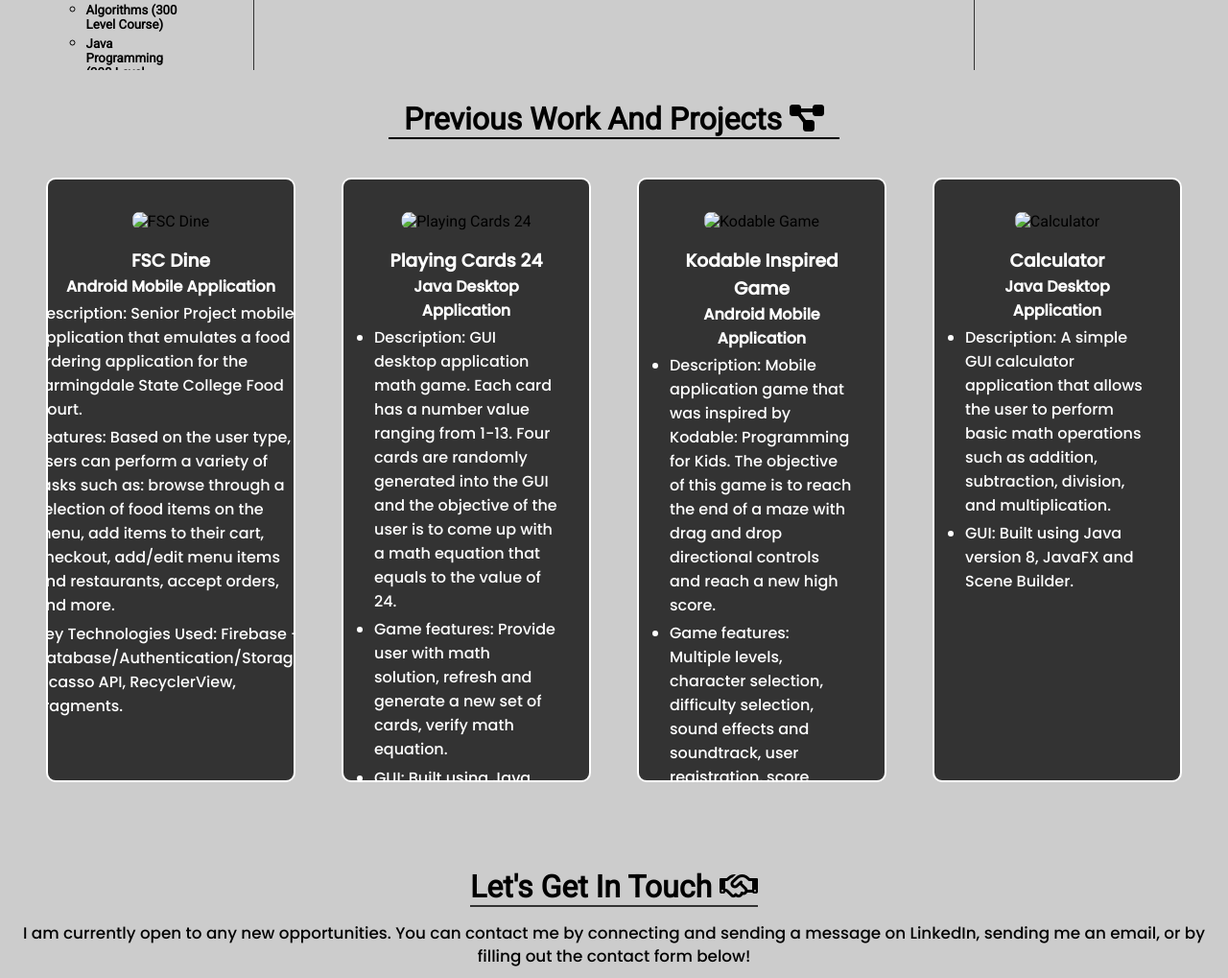
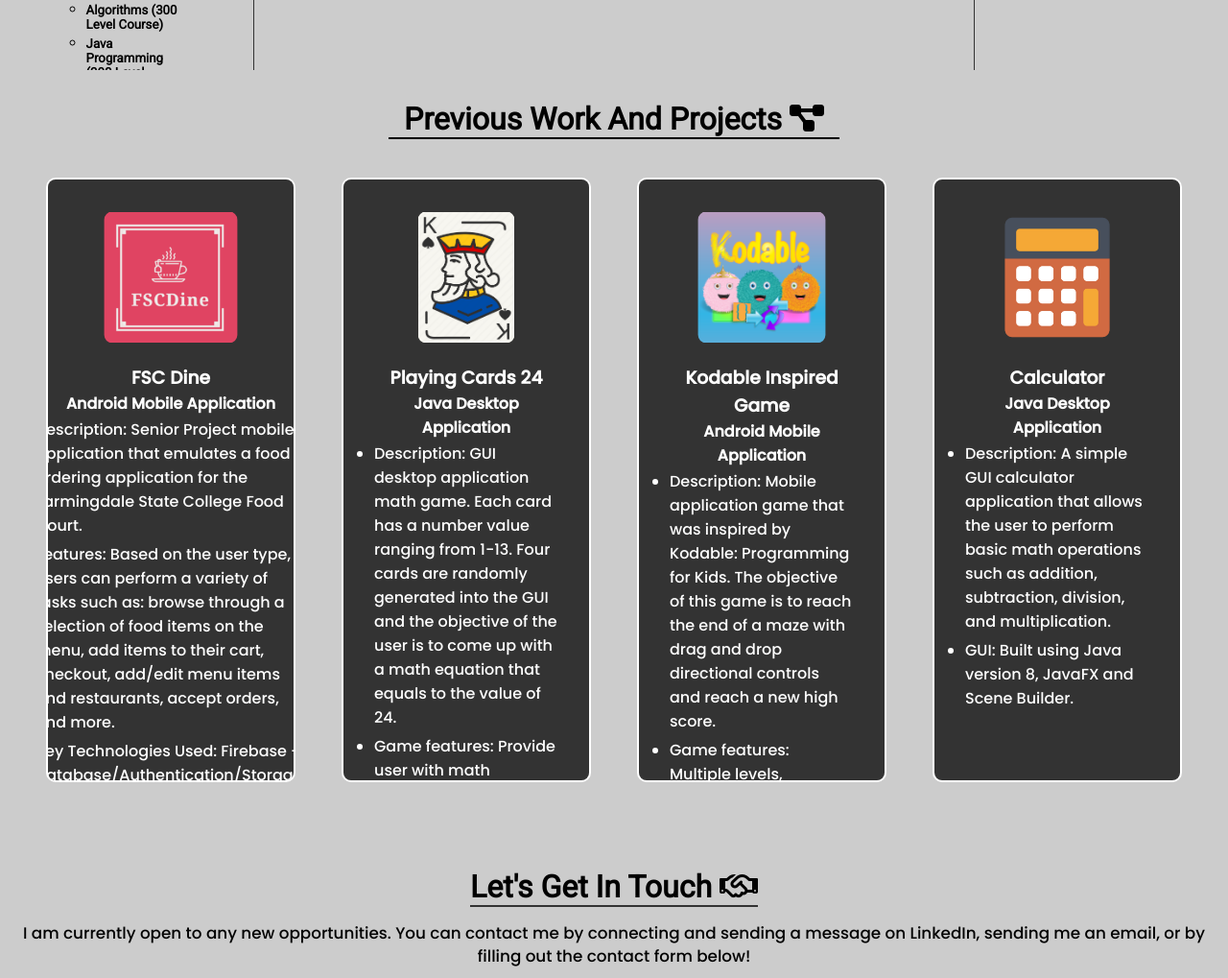
Before and after one commit to phillipmoreno/Portfolio-Website, a website: page dist/index.html in a window 1280 px wide. Shown: the part 1527-2546 px from the top of the page at 96% size. Drawn offline with nearby package versions, Linux system fonts and the light colour scheme; the site is published under a folder, as on GitHub Pages, so addresses that start at the root find nothing.

Commit message:
Updated image source for projects

```diff
--- a/dist/index.html
+++ b/dist/index.html
@@ -201,7 +201,7 @@
         <div class="project-column">
           <div class="project-flex">
             <div class="project-image">
-              <img src="/dist/img/project_img/fsc_dine_logo.png" alt="FSC Dine">
+              <img src="img/project_img/fsc_dine_logo.png" alt="FSC Dine">
             </div>
             <div class="project-description">
               <h3>FSC Dine</h3>
@@ -217,7 +217,7 @@
         <div class="project-column">
           <div class="project-flex">
             <div class="project-image">
-              <img src="/dist/img/project_img/king_card.png" alt="Playing Cards 24">
+              <img src="img/project_img/king_card.png" alt="Playing Cards 24">
             </div>
             <div class="project-description">
               <h3>Playing Cards 24</h3>
@@ -233,7 +233,7 @@
         <div class="project-column">
           <div class="project-flex">
             <div class="project-image">
-              <img src="/dist/img/project_img/kodable.png" alt="Kodable Game">
+              <img src="img/project_img/kodable.png" alt="Kodable Game">
             </div>
             <div class="project-description">
               <h3>Kodable Inspired Game</h3>
@@ -248,7 +248,7 @@
         <div class="project-column">
           <div class="project-flex">
             <div class="project-image">
-              <img src="/dist/img/project_img/calculator.png" alt="Calculator">
+              <img src="img/project_img/calculator.png" alt="Calculator">
             </div>
             <div class="project-description">
               <h3>Calculator</h3>
```
